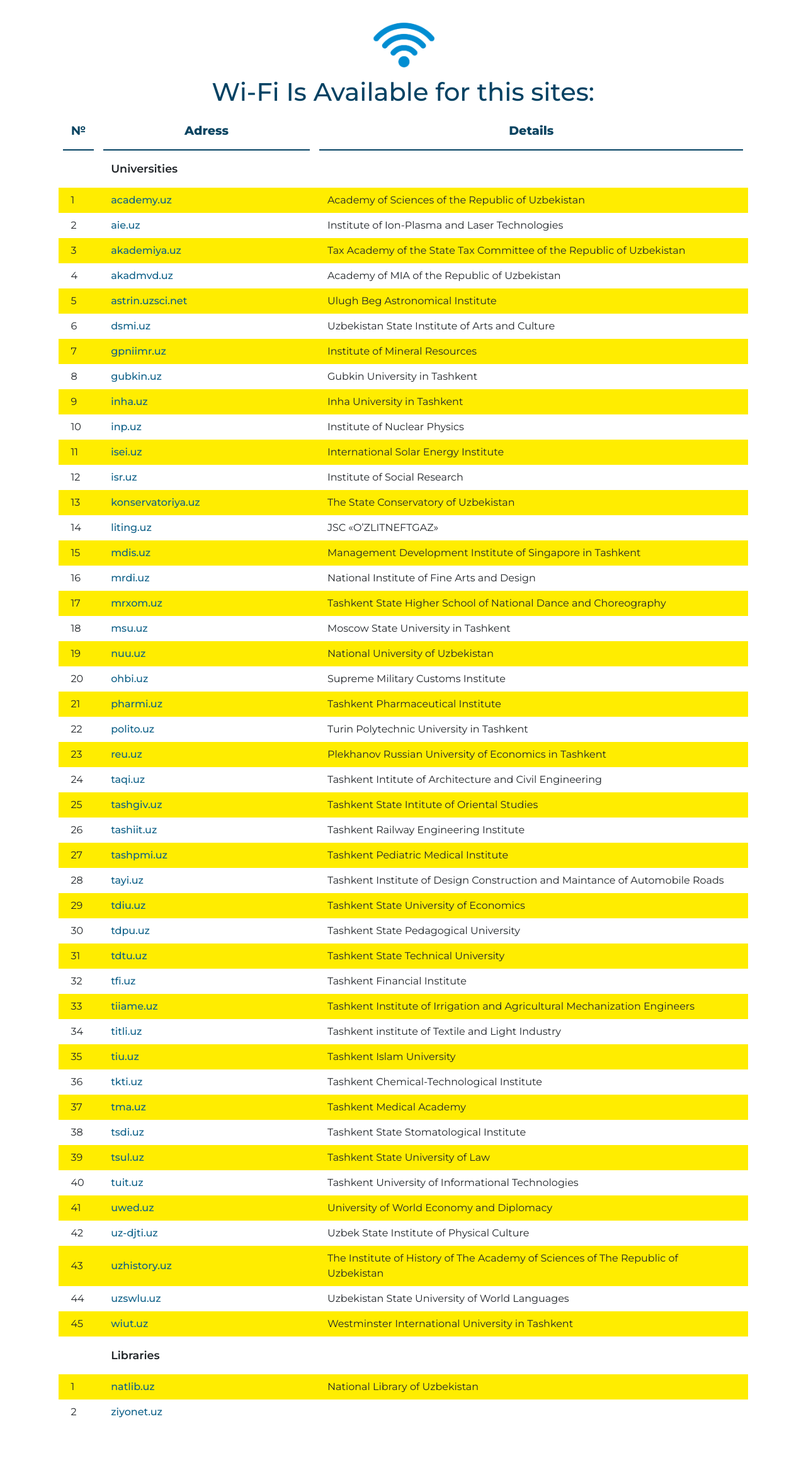
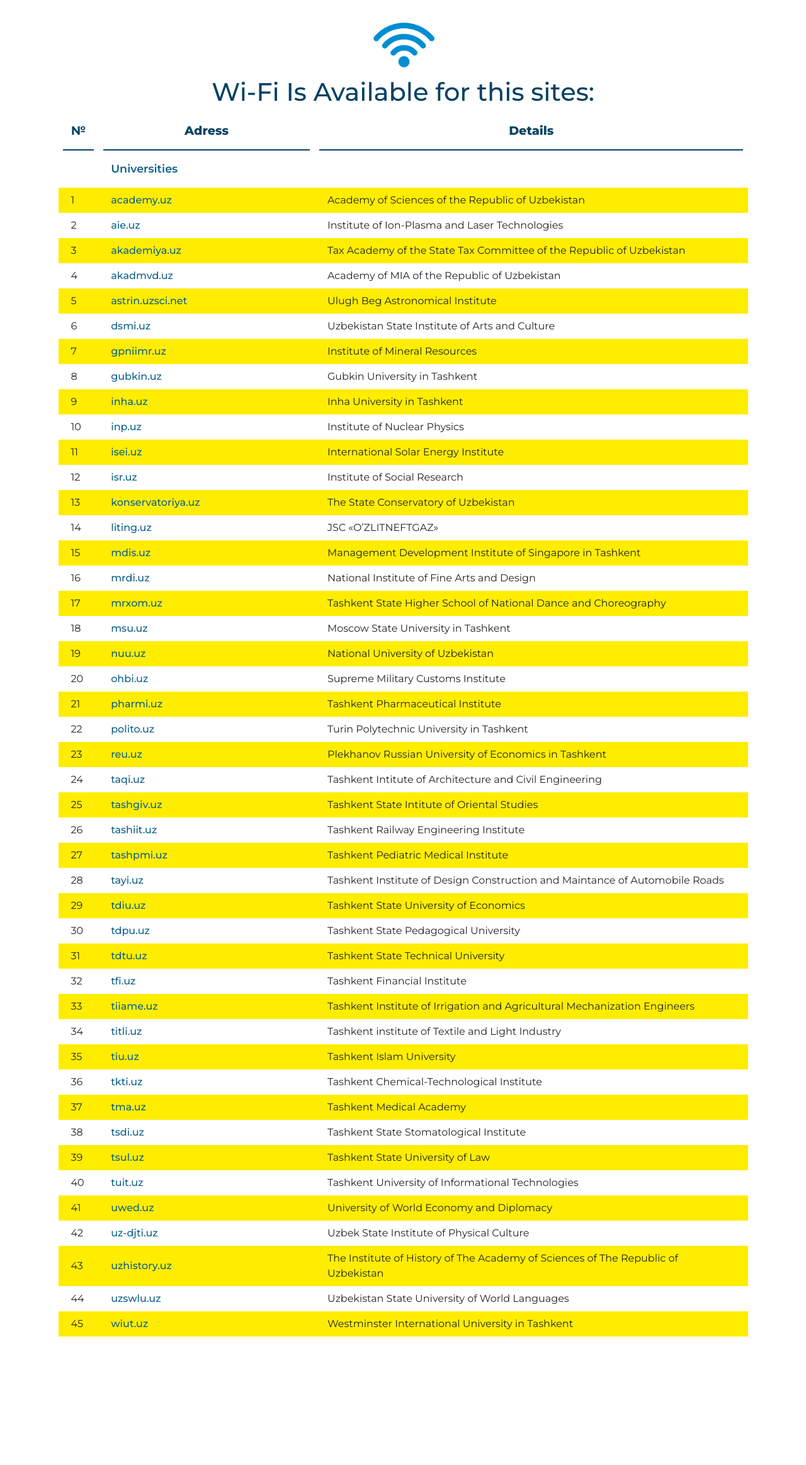
Before and after one commit to loookuz/loookuz.github.io, a PHP site: page / in a window 1280 px wide. Shown: the whole page at 63% size. After the commit the page ends 2122 px from the top, so only its background shows below. Run offline with PHP 8.4, Linux system fonts and the light colour scheme.

Commit message:
Revert "loookuz"
This reverts commit 17f5493f24e581a0cb4a8c1305b018630f702247.

```diff
--- a/index.html
+++ b/index.html
@@ -19,7 +19,7 @@
 				<th class="co h"><b>Details</b></th>
 			</tr>
 			<tr><td></td>
-				<td class="mini-titl" id="Universities">Universities</td>
+				<td id="universities"><a href="#universities">Universities</a></td>
 				<td></td>
 			</tr>
 			<tr style="background: #FFED00;">
@@ -247,21 +247,6 @@
 				<td><a class="site" href="http://wiut.uz">wiut.uz</a></td>
 				<td>Westminster International University in Tashkent</td>
 			</tr>
-			<tr>
-				<td></td>
-				<td class="mini-titl" id="Libraries"></a>Libraries</td>
-				<td></td>
-			</tr>
-			<tr style="background: #FFED00;">
-				<td>1</td>
-				<td><a class="site" href="http://natlib.uz">natlib.uz</a></td>
-				<td>National Library of Uzbekistan</td>
-			</tr>
-			<tr>
-				<td>2</td>
-				<td><a class="site" href="http://ziyonet.uz">ziyonet.uz</a></td>
-				<td></td>
-			</tr>
 		</table>
 
 
--- a/style.css
+++ b/style.css
@@ -36,7 +36,7 @@
 	margin-top: 2%;
 	margin-bottom: 2%;
 }
-.mini-titl {
+#universities {
 	margin-top: 3%;
 	margin-bottom: 3%;
 	font-size: 1.1em;
```
